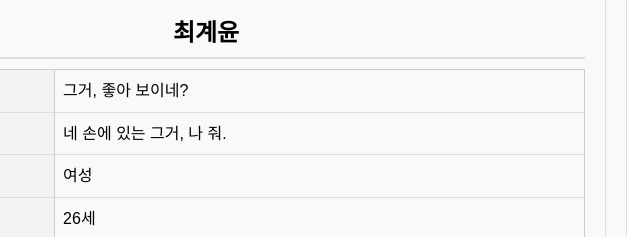
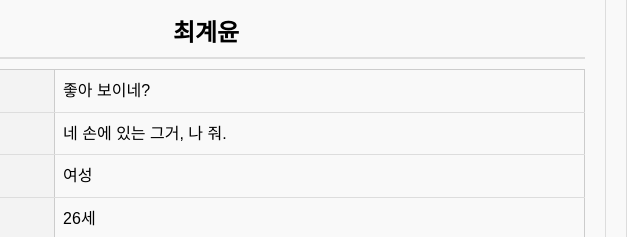
Before and after one commit to sptat/last, a plain HTML site: page index.html in a window 1280 px wide. Shown: the part 786-1023 px from the top of the page, 534-1174 px from the left. Drawn offline with Linux system fonts and the light colour scheme.

Commit message:
Update index.html

```diff
--- a/index.html
+++ b/index.html
@@ -191,7 +191,7 @@
             <table>
                 <tr>
                     <th>캐치프레이즈</th>
-                    <td>그거, 좋아 보이네?</td>
+                    <td>좋아 보이네?</td>
                 </tr>
                 <tr>
                     <th>한마디</th>
```
